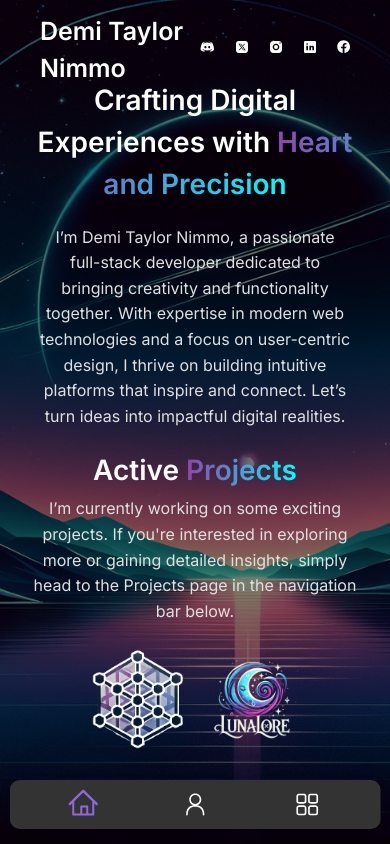
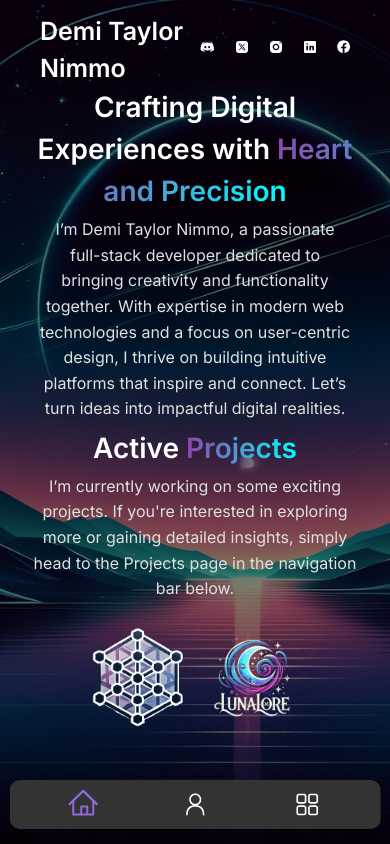
Before and after one commit to DemiInfinity/gh-pages, a Next.js app: page / in a window 390 px wide. Built offline with nearby package versions, Linux system fonts and the light colour scheme.

Commit message:
updated mobile

```diff
--- a/app/styles.css
+++ b/app/styles.css
@@ -103,9 +103,16 @@
   .textHome {
     font-size: 1rem; /* Adjust text size for mobile */
     padding: 0 10px; /* Add padding for better readability */
+    margin-top: -15px;
   }
 
   .textProjects {
     font-size: 1rem; /* Adjust text size for mobile */
   }
+
+  .title,
+  .heading {
+    font-size: 1.75rem; /* Adjusted size */
+    margin-top: -15px;
+  }
 }
```
